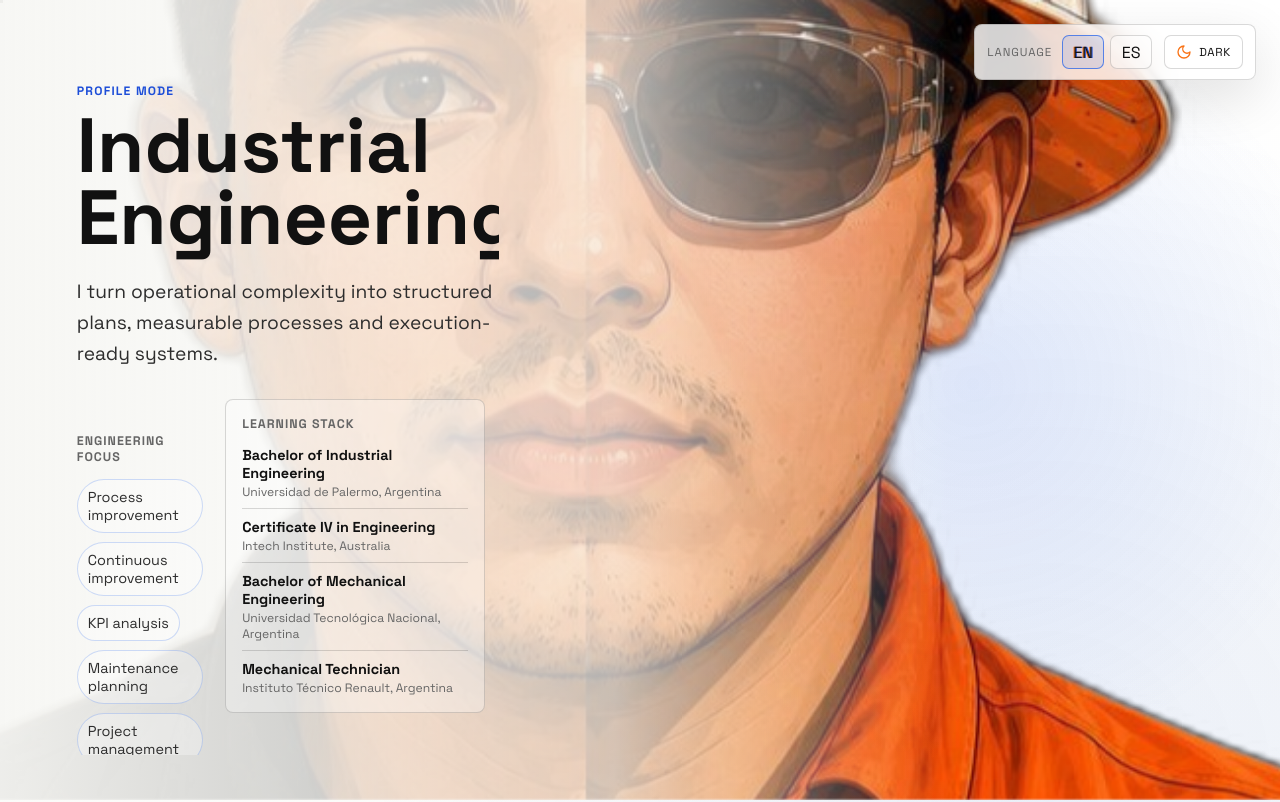
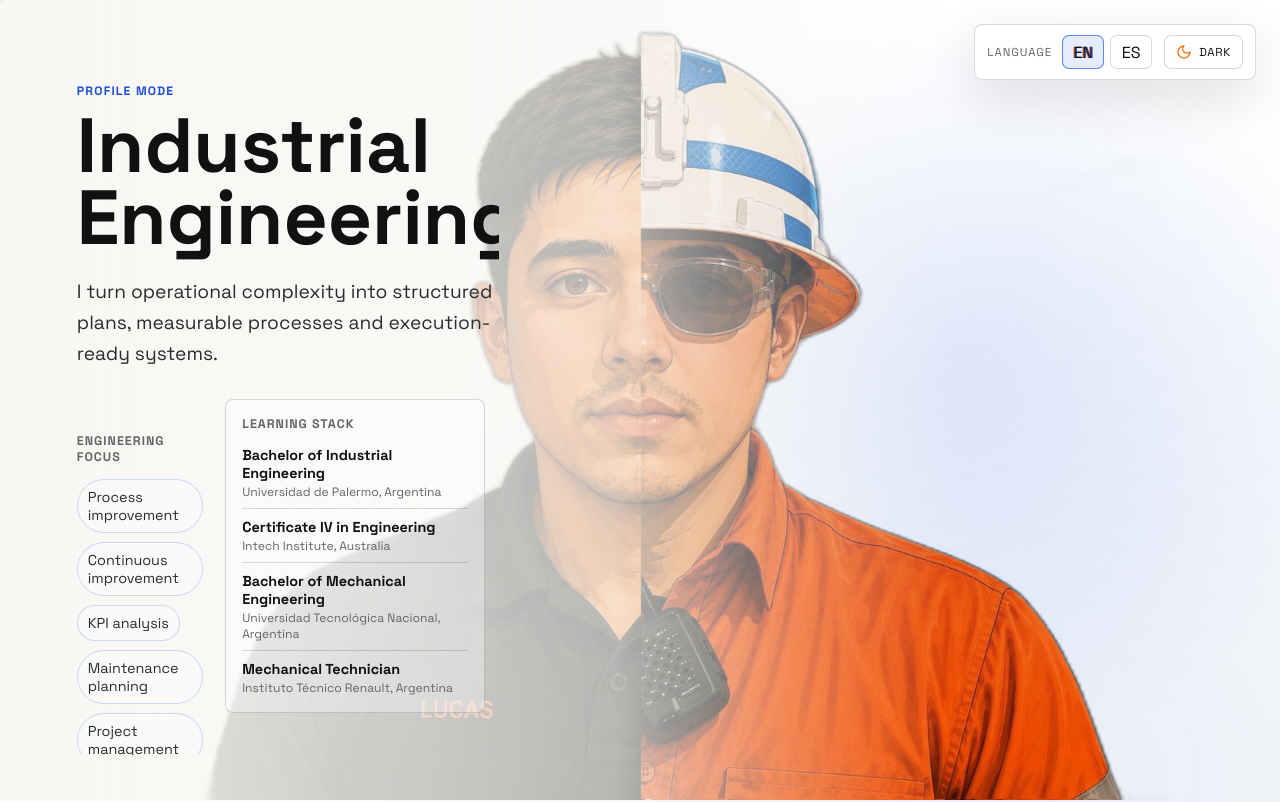
Before and after one commit to lucaslopez17/lucas_lopez_portfolio, a Next.js app: page / in a window 1280 px wide. Shown: the top 802 px of the page. Built offline with nearby package versions, Linux system fonts and the light colour scheme.

Commit message:
Tune split portrait centering and profile scrolling

```diff
--- a/app/globals.css
+++ b/app/globals.css
@@ -339,14 +339,15 @@ a {
 .continuous-portrait-track {
   position: absolute;
   top: 0;
-  left: 0;
-  width: 220vw;
+  left: 50%;
+  width: calc(100svh * 1.3223);
   height: 100%;
+  transform: translate3d(calc(-50% + var(--portrait-shift, 0px)), 0, 0);
   will-change: transform;
 }
 
 .continuous-portrait-image {
-  object-fit: cover;
+  object-fit: contain;
   object-position: center center;
 }
 
@@ -408,9 +409,13 @@ html[data-theme="dark"] .field-page {
   max-height: calc(100svh - 128px);
   overflow-y: auto;
   overflow-x: hidden;
-  scrollbar-width: thin;
+  scrollbar-width: none;
   position: relative;
   z-index: 3;
+}
+
+.split-panel-content::-webkit-scrollbar {
+  display: none;
 }
 
 .engineering-page .split-panel-content {
--- a/components/portfolio-experience.tsx
+++ b/components/portfolio-experience.tsx
@@ -156,8 +156,9 @@ function Hero({
     if (!portrait) {
       return;
     }
-    const offset = track.clientWidth * 0.09;
-    portrait.style.transform = `translate3d(${-track.scrollLeft * 0.55 - offset}px, 0, 0)`;
+    const progress = track.scrollLeft / Math.max(track.clientWidth, 1);
+    const shift = (1 - progress) * track.clientWidth * 0.5;
+    portrait.style.setProperty("--portrait-shift", `${shift}px`);
   }
 
   useEffect(() => {
```
Also changed, not shown: public/hero.png, 1 other file (tests, documents, lock files or other folders).
